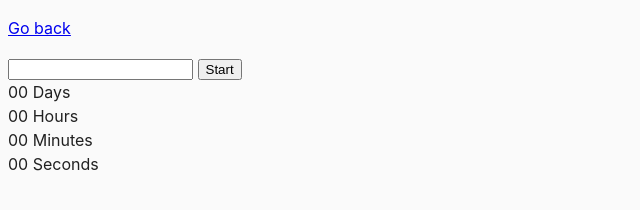
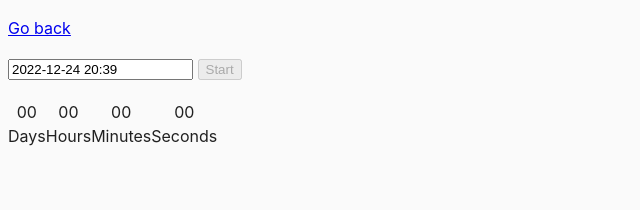
Before and after one commit to Spartakm67/goit-js-hw-09, a website built with Parcel: page src/02-timer.html in a window 1280 px wide. Shown: the whole page, without its empty margins (0-640 px from the left). Built offline with nearby package versions, Linux system fonts and the light colour scheme.

Commit message:
Task 2 Updated

```diff
--- a/package.json
+++ b/package.json
@@ -18,6 +18,7 @@
     "url": "https://github.com/goitacademy/parcel-project-template/issues"
   },
   "dependencies": {
+    "flatpickr": "^4.6.13",
     "modern-normalize": "^1.1.0"
   },
   "devDependencies": {
--- a/src/css/common.css
+++ b/src/css/common.css
@@ -16,3 +16,14 @@ img {
   display: block;
   max-width: 100%;
 }
+
+.timer {
+  display: flex;
+  margin-top: 20px;
+}
+
+.field {
+  display: flex;
+  flex-direction: column;
+  align-items: center;
+}
--- a/src/js/02-timer.js
+++ b/src/js/02-timer.js
@@ -0,0 +1,32 @@
+import flatpickr from "flatpickr";
+import "flatpickr/dist/flatpickr.min.css";
+
+const btnStart = document.querySelector('[data-start]');
+btnStart.addEventListener('click', timeStart);
+btnStart.disabled = true;
+
+
+const options = {
+  enableTime: true,
+  time_24hr: true,
+  defaultDate: new Date(),
+  minuteIncrement: 1,
+  onClose(selectedDates) {
+    console.log(selectedDates[0]);
+  },
+};
+
+// const options = {
+//   enableTime: true,
+//   time_24hr: true,
+//   defaultDate: new Date(),
+//   minuteIncrement: 1,
+//   onClose(selectedDates) {
+//     selectedDate = selectedDates[0];
+//     choiseDate();
+//   },
+// };
+
+flatpickr("#datetime-picker", options);
+
+function timeStart() { };
```
Also changed, not shown: 1 other file.
